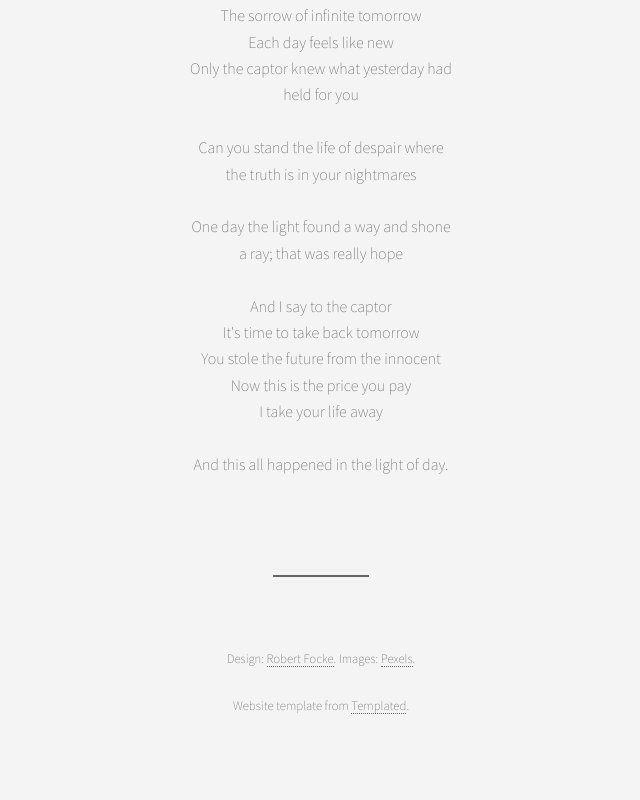
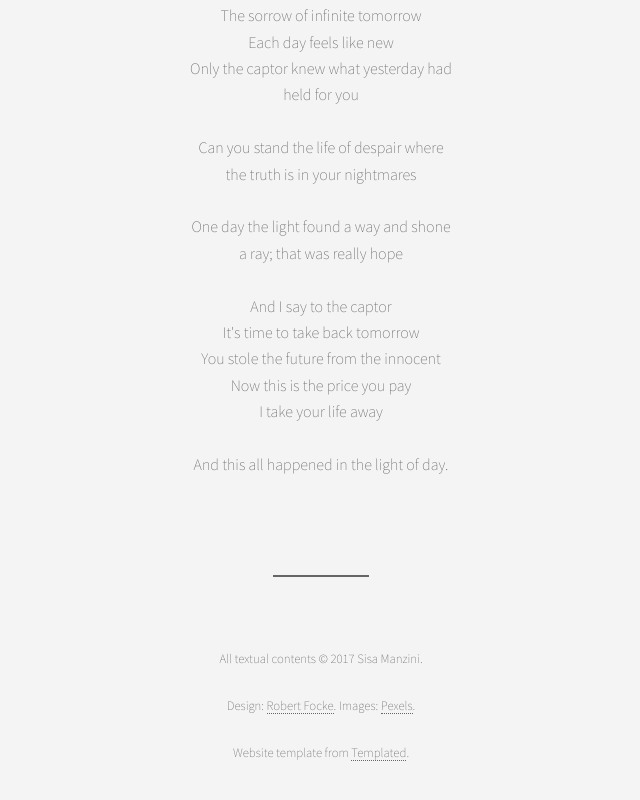
Before and after one commit to shinroo/bleedingink, a plain HTML site: page index.html in a window 1280 px wide. Shown: the part 1318-2118 px from the top of the page, without its empty margins (319-959 px from the left). Before the commit the page ends 2092 px from the top, so only its background shows below. Drawn offline with Linux system fonts and the light colour scheme.

Commit message:
update footer

```diff
--- a/index.html
+++ b/index.html
@@ -69,6 +69,7 @@
 
 				<!-- Footer -->
 				<footer id="footer">
+					<p class="copyright">All textual contents &copy; 2017 Sisa Manzini.</p>
 					<p class="copyright">Design: <a href="https://shinroo.github.io">Robert Focke</a>. Images: <a href="https://www.pexels.com/">Pexels</a>.</p>
 					<p class="copyright">Website template from <a href="https://templated.co/epilogue">Templated</a>.</p>
 				</footer>
```
Lines whose indentation alone changed are shown as unchanged.
